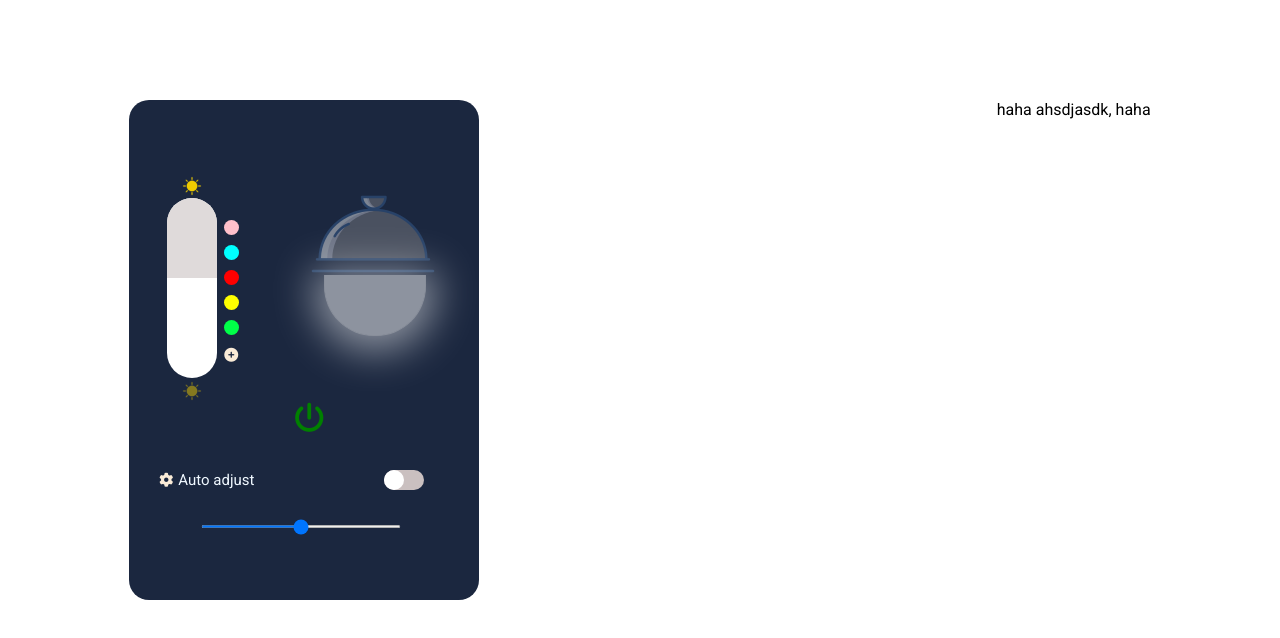
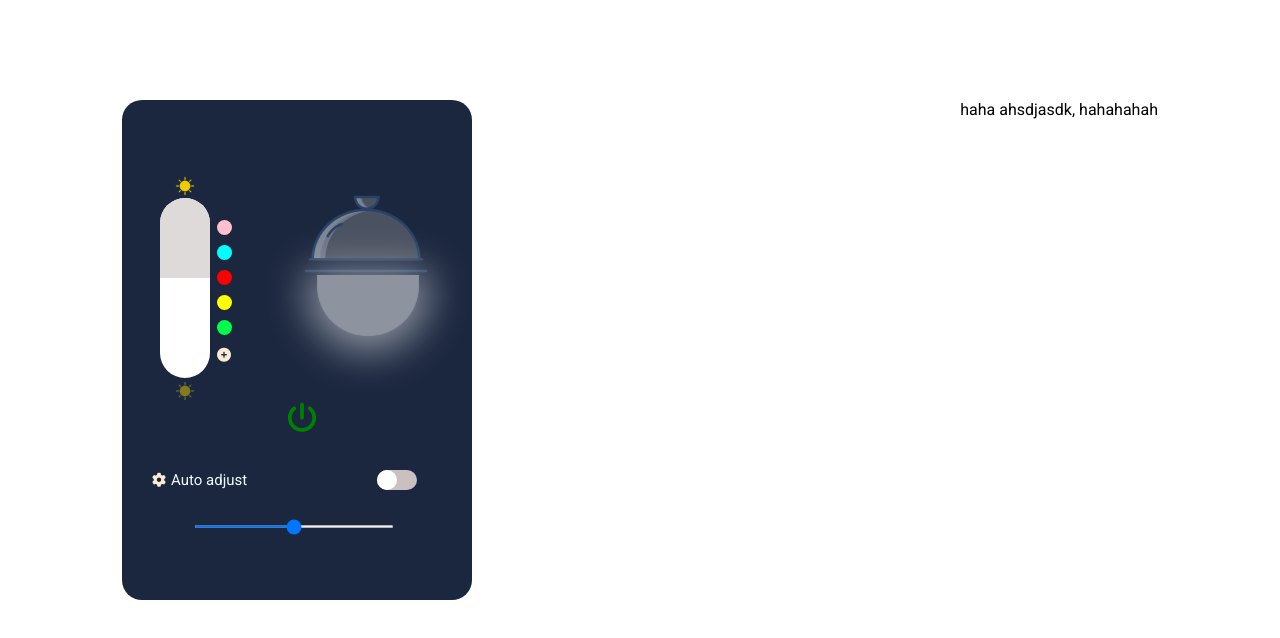
Before and after one commit to heisevilnow/lights-control-web-design, a plain HTML site: page index.html in a window 1280 px wide. Drawn offline with Linux system fonts and the light colour scheme; a web font is replaced by a local one.

Commit message:
sua file

```diff
--- a/index.html
+++ b/index.html
@@ -15,7 +15,7 @@
     <div class="NNH">
         <div class="container"></div>
          <div class="container1"></div>
-        <div class="container2">haha ahsdjasdk, haha</div>
+        <div class="container2">haha ahsdjasdk, hahahahah</div>
     </div>
     <script src="./xuli.js"></script>
 </body>
```
